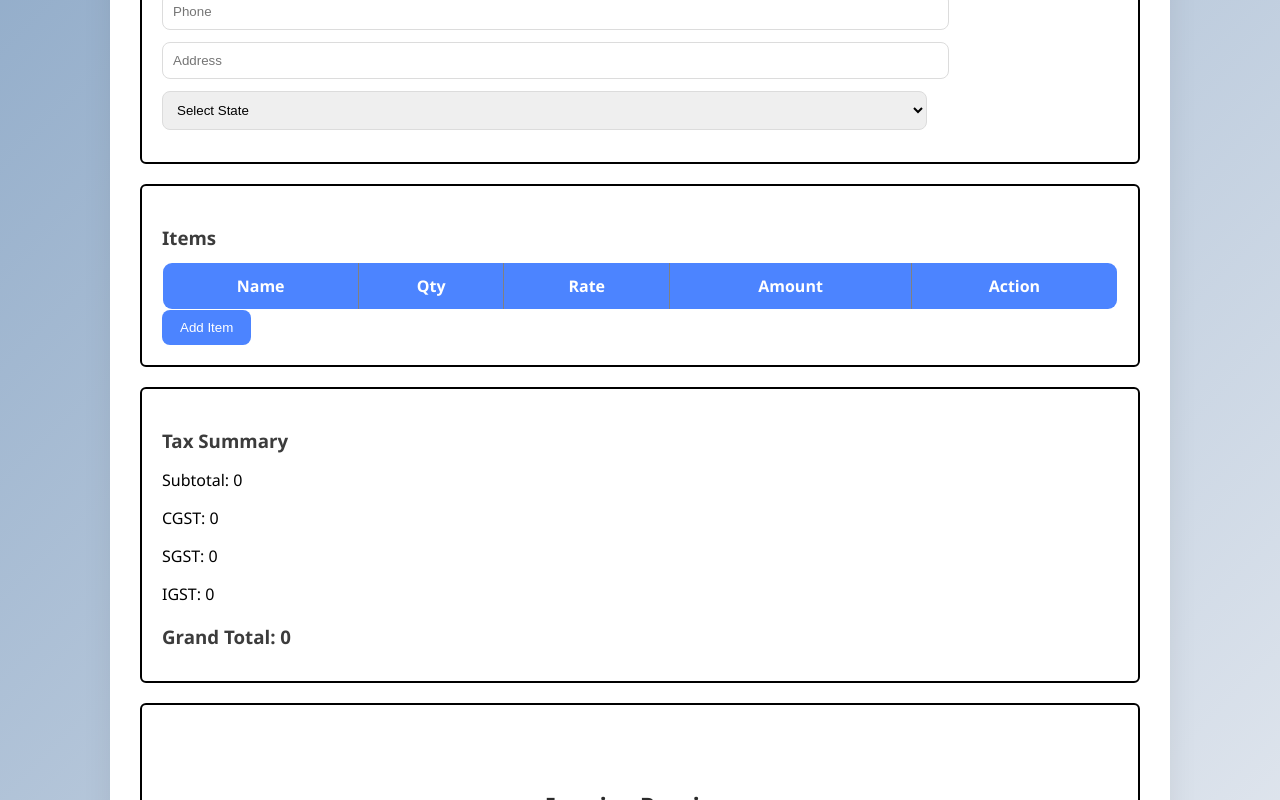
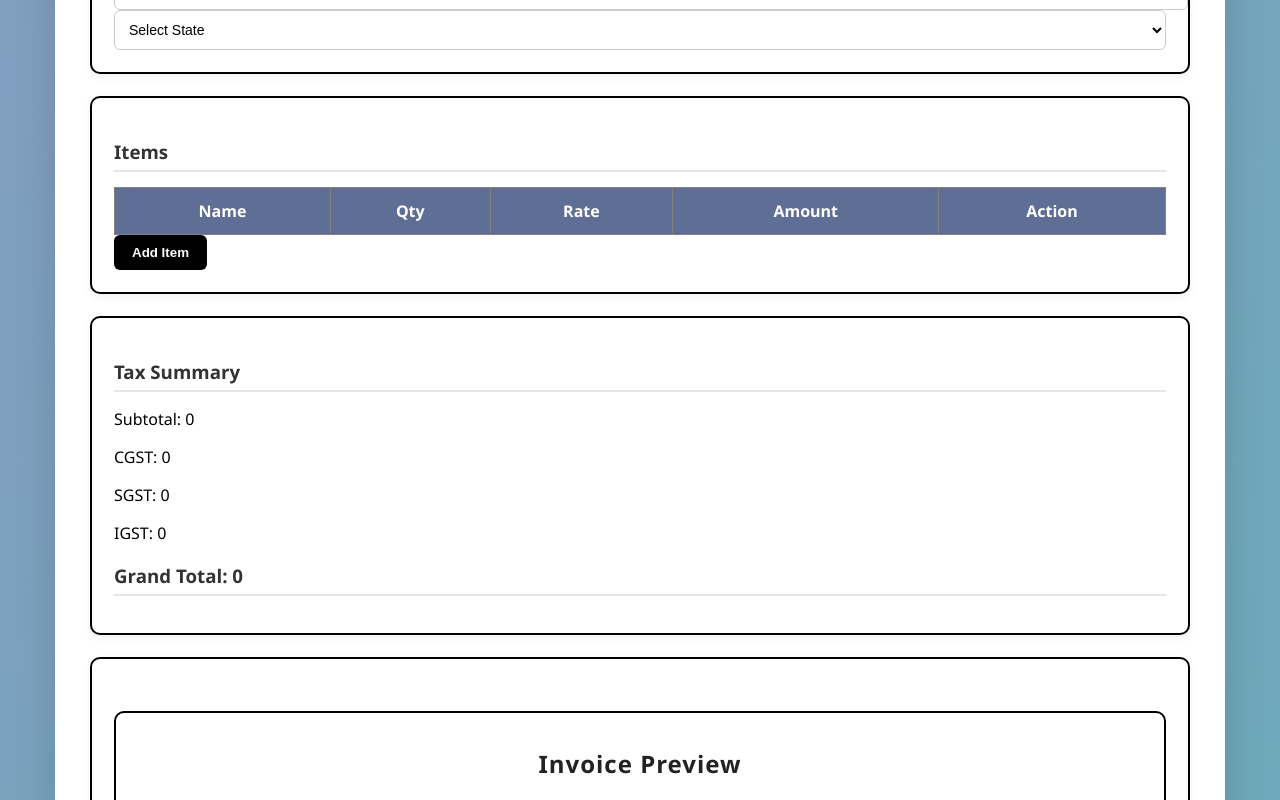
Before and after one commit to akankshaborhade95-ux/gst-invoice-generator, a React (Create React App) app: page / in a window 1280 px wide. Shown: the part 800-1600 px from the top of the page. Built offline with nearby package versions, Linux system fonts and the light colour scheme.

Commit message:
css update

```diff
--- a/src/components/InvoicePreview.jsx
+++ b/src/components/InvoicePreview.jsx
@@ -7,13 +7,13 @@ function InvoicePreview({ seller, buyer, items, totals }) {
 
       <div className="party-row">
   <div className="party-box">
-    <h3>Seller Details</h3>
+    <h3> Seller Details</h3>
     <p>Company: {seller.company}</p>
     <p>GSTIN: {seller.gstin}</p>
     <p>Address: {seller.address}</p>
-    <p>State: {seller.state}</p>
     <p>Email: {seller.email}</p>
     <p>Phone: {seller.phone}</p>
+    <p>State: {seller.state}</p>
   </div>
   <div className="party-box">
     <h3>Buyer Details</h3>
--- a/src/components/Invoiceform.css
+++ b/src/components/Invoiceform.css
@@ -1,75 +1,86 @@
 body {
   margin: 0;
   font-family: "Segoe UI", Tahoma, Geneva, Verdana, sans-serif;
-  background: linear-gradient(135deg, #799abe, #fdfbfb);
+
+  background: linear-gradient(135deg, #899ac2, #65aeb8);
 }
 
 .invoice-container {
-  max-width: 1000px;
+  max-width: 1100px;
   margin: 40px auto;
-  padding: 30px;
+  padding: 35px;
   background: #ffffff;
-  border-radius: 16px;
-  box-shadow: 0 10px 30px rgba(0, 0, 0, 0.08);
+  border-radius: 18px;
+  box-shadow: 0 15px 40px rgba(0, 0, 0, 0.15);
 }
 
 .invoice-container h2 {
   text-align: center;
-  margin-bottom: 30px;
-  color: #2b2b2b;
+  margin-bottom: 35px;
+  color: #222;
+  letter-spacing: 1px;
 }
 
 .section-box {
   border: 2px solid black;
-  padding: 20px;
-  margin-bottom: 20px;
-  background-color: white;
-  border-radius: 6px;
+  background: #ffffff;
+  padding: 22px;
+  margin-bottom: 22px;
+  border-radius: 10px;
+  box-shadow: 0 3px 10px rgba(0, 0, 0, 0.06);
 }
 
 .section-box h3 {
-  margin-bottom: 12px;
-  color: #3c3c3c;
+  margin-bottom: 15px;
+  padding-bottom: 6px;
+  border-bottom: 2px solid #e6e6e6;
+  color: #333;
 }
 
 .party-row {
   display: flex;
-  gap: 30px;
+  gap: 25px;
 }
 
 .party-box {
   flex: 1;
-  background: #ffffff;
+  border: 2px solid black;
+  background: #fafafa;
   padding: 15px;
-  border-radius: 10px;
-  border: 1px solid #0b0a0a;
+  border-radius: 8px;
 }
+.party-grid {
+  display: grid;
+  grid-template-columns: 1fr 1fr;
+  gap: 10px;
+}
+
 input,
 select {
-  width: 80%;
+  width: 100%;
   padding: 10px;
-  margin-bottom: 12px;
-  border-radius: 8px;
-  border: 1px solid #dcdcdc;
+  border-radius: 6px;
+  border: 1px solid #ccc;
+  font-size: 14px;
+  background: #fff;
 }
 
 input:focus,
 select:focus {
-  border-color: #4c84ff;
-  box-shadow: 0 0 0 2px rgba(76, 132, 255, 0.15);
+  outline: none;
+  border-color: #768cc1;
+  box-shadow: 0 0 4px rgba(147, 162, 199, 0.3);
 }
 
 table {
   width: 100%;
   border-collapse: collapse;
-  margin-top: 10px;
+  margin-top: 15px;
   background: white;
-  border-radius: 10px;
-  overflow: hidden;
 }
 
 table th {
-  background: #4c84ff;
+  background: #5e6e94;
   color: white;
   padding: 12px;
   font-weight: 600;
@@ -77,34 +88,40 @@ table th {
 
 table td {
   padding: 10px;
-  border-bottom: 1px solid #0d0c0c;
+  border: 1px solid #ddd;
   text-align: center;
 }
 
 table tr:nth-child(even) {
-  background: #f6f8ff;
+  background: #f3f6ff;
 }
 
 button {
   padding: 10px 18px;
-  background: #4c84ff;
+  background: black;
   color: white;
   border: none;
-  border-radius: 8px;
+  border-radius: 6px;
   cursor: pointer;
-  font-weight: 500;
-  transition: 0.3s;
+  font-weight: 600;
+  transition: 0.2s;
 }
 
 button:hover {
-  background: #3768d8;
-  transform: translateY(-1px);
+  background: #333;
+  transform: scale(1.03);
 }
 
 .invoice-preview {
+  border: 2px solid black;
   background: white;
   padding: 25px;
-  border-radius: 12px;
+  border-radius: 10px;
+}
+
+.invoice-preview h2 {
+  text-align: center;
+  margin-bottom: 20px;
 }
 
 @media print {
```
